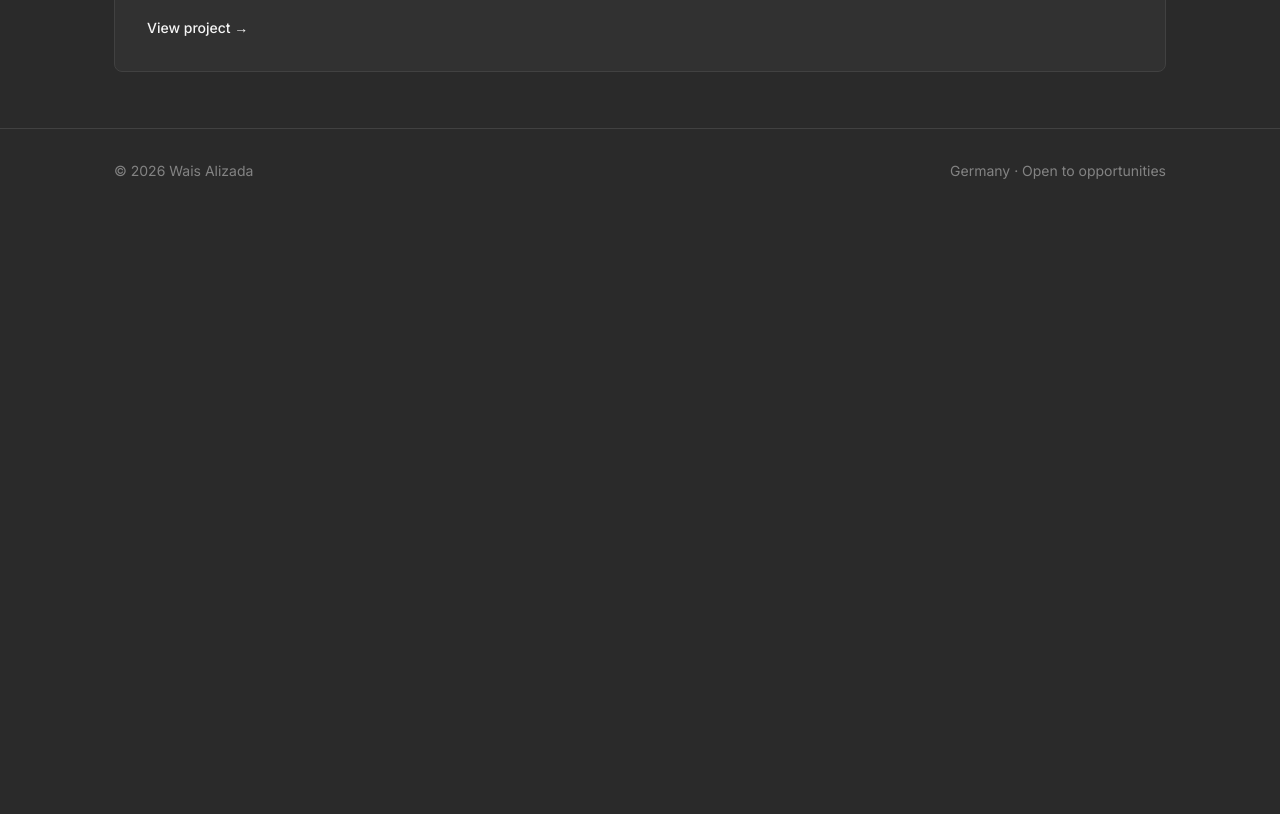
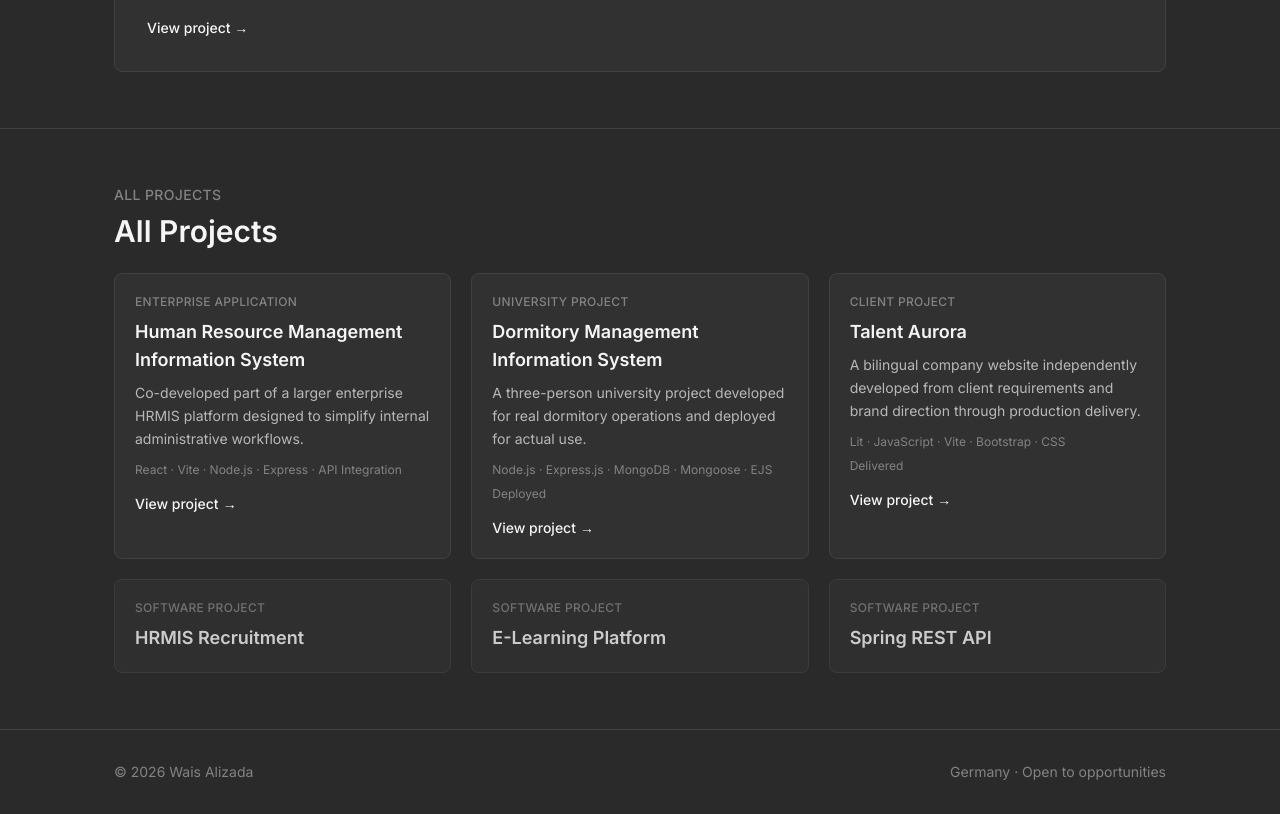
Before and after one commit to wais865/wais865-wais-portfolio, a Next.js app: page /projects in a window 1280 px wide. Shown: the part 1320-2134 px from the top of the page. Before the commit the page ends 1533 px from the top, so only its background shows below. Built offline with nearby package versions, Linux system fonts and the light colour scheme.

Commit message:
feat: add projects grid

```diff
--- a/src/app/projects/page.tsx
+++ b/src/app/projects/page.tsx
@@ -2,6 +2,7 @@ import type { Metadata } from "next";
 import Section from "@/components/layout/Section";
 import SectionLabel from "@/components/ui/SectionLabel";
 import SelectedProject from "@/components/home/SelectedProject";
+import ProjectGrid from "@/components/projects/ProjectGrid";
 import { projects } from "@/data/projects";
 
 export const metadata: Metadata = {
@@ -10,8 +11,11 @@ export const metadata: Metadata = {
     "Selected work and other software projects built while learning, working and solving real-world problems.",
 };
 
+const DEFAULT_VISIBLE_COUNT = 6;
+
 export default function ProjectsPage() {
   const selectedProjects = projects.filter((project) => project.featured);
+  const visibleProjects = projects.slice(0, DEFAULT_VISIBLE_COUNT);
 
   return (
     <main>
@@ -38,6 +42,17 @@ export default function ProjectsPage() {
           ))}
         </div>
       </Section>
+
+      <Section bordered padding="compact">
+        <SectionLabel>All Projects</SectionLabel>
+        <h2 className="text-2xl font-semibold text-primary md:text-3xl">
+          All Projects
+        </h2>
+
+        <div className="mt-6">
+          <ProjectGrid projects={visibleProjects} />
+        </div>
+      </Section>
     </main>
   );
 }
--- /dev/null
+++ b/src/components/projects/ProjectGrid.tsx
@@ -0,0 +1,12 @@
+import ProjectCard from "./ProjectCard";
+import type { Project } from "@/types/project";
+
+export default function ProjectGrid({ projects }: { projects: Project[] }) {
+  return (
+    <div className="grid grid-cols-1 gap-5 sm:grid-cols-2 lg:grid-cols-3">
+      {projects.map((project) => (
+        <ProjectCard key={project.slug} project={project} />
+      ))}
+    </div>
+  );
+}
```
